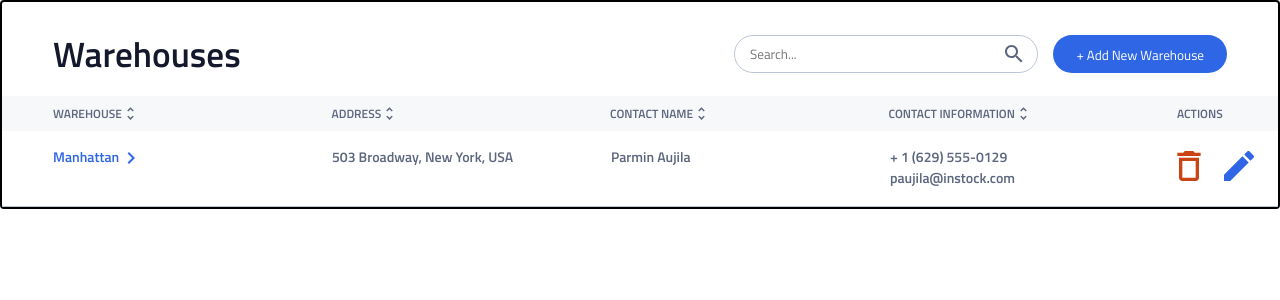
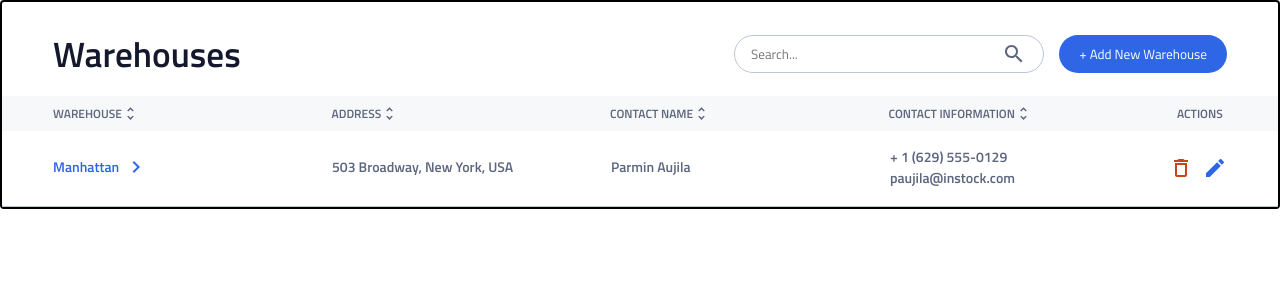
Before and after one commit to sandyngu/shredder-instock, a React (Create React App) app in the folder client/: page / in a window 1280 px wide. Shown: the top 300 px of the page. Built offline with nearby package versions, Linux system fonts and the light colour scheme.

Commit message:
Styling for All Screen Sizes Done for Warelist Item Component

```diff
--- a/client/src/components/WarehouseListItem/warehouse-list-item.scss
+++ b/client/src/components/WarehouseListItem/warehouse-list-item.scss
@@ -43,12 +43,16 @@ a {
         height: 57px;
         width: 120px;
 
+        @include tablet {
+            height: 50px;
+        }
+
         @include desktop {
             width: 230px;
         }
 
         &-heading {
-            margin: 3px auto;
+            margin: 2px auto 5px auto;
 
             @include tablet {
                 display: none;
@@ -59,7 +63,23 @@ a {
         display: flex;
     }
     &__city {
-        vertical-align: top;
+        padding-right: 5px;
+
+        @include tablet{
+            padding-top: 10px;
+        }
+    }
+    &__address {
+
+        @include desktop {
+            padding-top: 10px;
+        }
+    }
+    &__contact-name {
+
+        @include tablet {
+            padding-top: 10px;
+        }
     }
     &__icon-container {
         display: flex;
@@ -69,6 +89,10 @@ a {
 
         @include tablet {
             margin: 0;
+        }
+
+        @include desktop {
+            padding-top: 10px;
         }
 
         &-desktab {
@@ -85,6 +109,12 @@ a {
              }
         }
     }
+    &__icon-arrow {
+
+        @include tablet {
+            padding-top: 9px;
+        }
+    }
     &__icon-edit {
         padding-left: 10px;
     }
--- a/client/src/components/WarehousesList/WarehousesList.jsx
+++ b/client/src/components/WarehousesList/WarehousesList.jsx
@@ -1,4 +1,5 @@
 import React from 'react'
+import axios from 'axios';
 import WarehouseListItem from '../WarehouseListItem/WarehouseListItem';
 import Arrows from '../../assets/icons/sort-24px.svg';
 import './warehouses-list.scss';
@@ -7,7 +8,14 @@ import Header from '../Header/Header'
 class WarehousesList extends React.Component {
 
     state = {
+        warehouseslist: []
+    }
 
+    componentDidMount() {
+        axios.get('/')
+            .then(res => {
+                console.log(res);
+            })
     }
 
     render() {
--- a/client/src/components/WarehousesList/warehouses-list.scss
+++ b/client/src/components/WarehousesList/warehouses-list.scss
@@ -53,10 +53,10 @@ button {
             &-search {
                 background-image: url('../../assets/icons/search-24px.svg');
                 background-repeat: no-repeat;
-                background-position: 96%;
+                background-position: 94%;
                 border-radius: 20px;
                 border: 1px solid $cloud;
-                padding: 8px 15px;
+                padding: 7px 16px;
                 width: stretch;
                 margin-bottom: 15px;
 
@@ -70,15 +70,16 @@ button {
                 width: stretch;
                 border-radius: 20px;
                 border: none;
-                padding: 10px;
+                padding: 0 16px;
                 margin-bottom: 5px;
+                height: 36px;
 
                 @include tablet {
                     height: 38px;
-                    max-width: 200px;
+                    width: 300px;
                 }
                 @include desktop {
-                    width: 55%;
+                    width: 250px;
                 }
             }
         }
```
Also changed, not shown: 1 other file (tests, documents, lock files or other folders).
